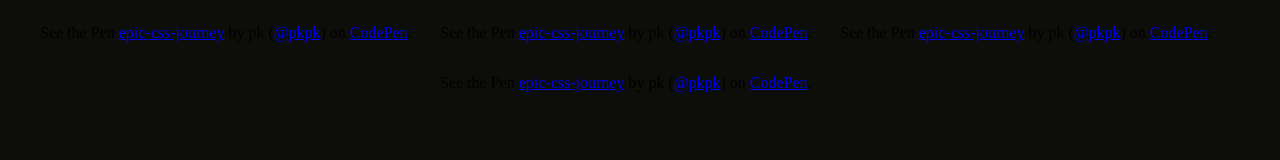
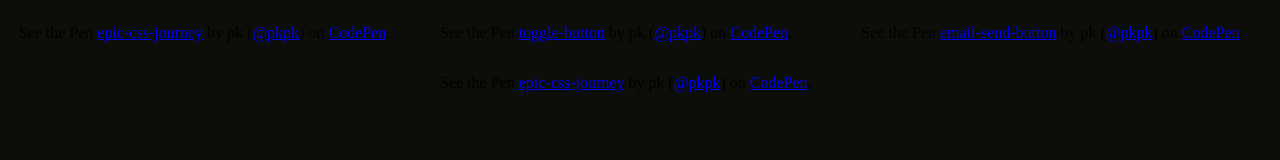
Before and after one commit to prakal/CSS-Journey, a plain HTML site: page index.html in a window 1280 px wide. Drawn offline with Linux system fonts and the light colour scheme; a script that the page names is missing.

Commit message:
Add two new css

```diff
--- a/index.html
+++ b/index.html
@@ -9,8 +9,8 @@
 <div id="main">
 	<div class="left"><p data-height="456" data-theme-id="0" data-slug-hash="YGoLBM" data-default-tab="result" data-user="pkpk" data-embed-version="2" data-pen-title="epic-css-journey" class="codepen">See the Pen <a href="http://codepen.io/pkpk/pen/YGoLBM/">epic-css-journey</a> by pk (<a href="http://codepen.io/pkpk">@pkpk</a>) on <a href="http://codepen.io">CodePen</a>.</p>
 	<script async src="https://production-assets.codepen.io/assets/embed/ei.js"></script></div>
-	<div class="right"><p data-height="456" data-theme-id="0" data-slug-hash="YGoLBM" data-default-tab="result" data-user="pkpk" data-embed-version="2" data-pen-title="epic-css-journey" class="codepen">See the Pen <a href="http://codepen.io/pkpk/pen/YGoLBM/">epic-css-journey</a> by pk (<a href="http://codepen.io/pkpk">@pkpk</a>) on <a href="http://codepen.io">CodePen</a>.</p></div>
-	<div class="left"><p data-height="456" data-theme-id="0" data-slug-hash="YGoLBM" data-default-tab="result" data-user="pkpk" data-embed-version="2" data-pen-title="epic-css-journey" class="codepen">See the Pen <a href="http://codepen.io/pkpk/pen/YGoLBM/">epic-css-journey</a> by pk (<a href="http://codepen.io/pkpk">@pkpk</a>) on <a href="http://codepen.io">CodePen</a>.</p>
+	<div class="right"><p data-height="456" data-theme-id="0" data-slug-hash="QGYEaB" data-default-tab="result" data-user="pkpk" data-embed-version="2" data-pen-title="toggle-button" class="codepen">See the Pen <a href="http://codepen.io/pkpk/pen/QGYEaB/">toggle-button</a> by pk (<a href="http://codepen.io/pkpk">@pkpk</a>) on <a href="http://codepen.io">CodePen</a>.</p></div>
+	<div class="left"><p data-height="456" data-theme-id="0" data-slug-hash="KNJgzO" data-default-tab="result" data-user="pkpk" data-embed-version="2" data-pen-title="epic-css-journey" class="codepen">See the Pen <a href="http://codepen.io/pkpk/pen/KNJgzO/">email-send-button</a> by pk (<a href="http://codepen.io/pkpk">@pkpk</a>) on <a href="http://codepen.io">CodePen</a>.</p>
 	<script async src="https://production-assets.codepen.io/assets/embed/ei.js"></script></div>
 	<div class="right"><p data-height="456" data-theme-id="0" data-slug-hash="YGoLBM" data-default-tab="result" data-user="pkpk" data-embed-version="2" data-pen-title="epic-css-journey" class="codepen">See the Pen <a href="http://codepen.io/pkpk/pen/YGoLBM/">epic-css-journey</a> by pk (<a href="http://codepen.io/pkpk">@pkpk</a>) on <a href="http://codepen.io">CodePen</a>.</p></div>
 </div>
--- a/styles.css
+++ b/styles.css
@@ -1,7 +1,7 @@
 #main {
 	display:flex;
 	flex-wrap:wrap;
-	justify-content: center;
+	justify-content: space-around;
 }
 .left {
 	width: 400px;
```
